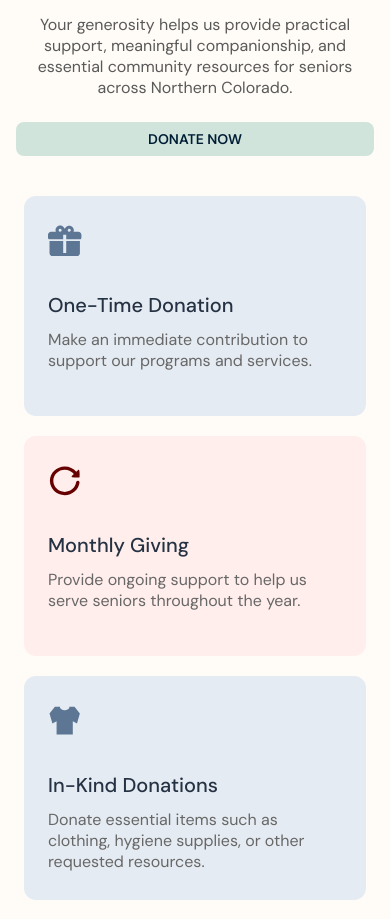
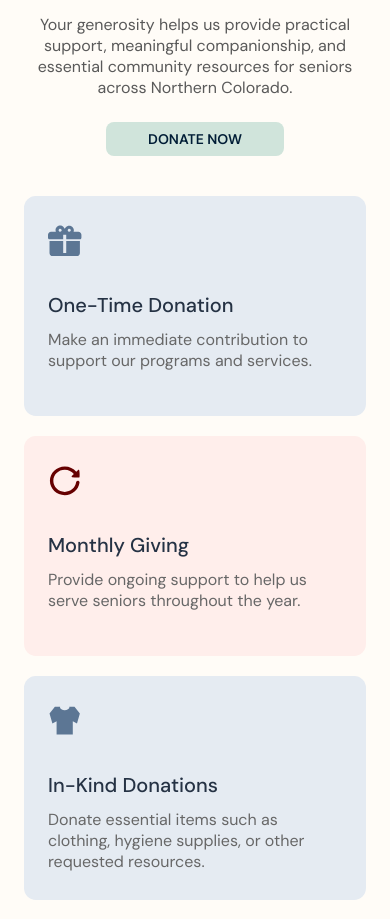
Before and after one commit to tusharjain2001/stephen-table, a React (Vite) app: page /get-involved in a window 390 px wide. Shown: the part 2654-3573 px from the top of the page. Built offline with nearby package versions, Linux system fonts and the light colour scheme.

Commit message:
updated footer

```diff
--- a/src/components/Button.jsx
+++ b/src/components/Button.jsx
@@ -74,8 +74,11 @@ const VARIANTS = {
   // different-sized pills — the same stroke-inside trap the hero pair and the
   // mobile GET HELP / DONATE row already hit. Both pin 34 now; `md:h-auto`
   // hands `fill-soft` back to its padding so >=768 is byte-identical.
+  // Base side padding is 42 (830:10091 is 178 wide around a 94 label), not 32.
+  // It only shows on a hugging caller — Services' two pills are the frame's
+  // full 370 at base, where the label centres and the padding never binds.
   'fill-soft':
-    'h-[34px] w-full rounded-btn bg-s-200 px-[32px] py-[8px] font-sans text-[14px] font-semibold capitalize text-navy md:h-auto md:w-fit md:text-[20px]',
+    'h-[34px] w-full rounded-btn bg-s-200 px-[42px] py-[8px] font-sans text-[14px] font-semibold capitalize text-navy md:h-auto md:w-fit md:px-[32px] md:text-[20px]',
   'outline-soft':
     'h-[34px] w-full rounded-btn border border-[#8db2a1] bg-transparent px-[32px] font-sans text-[14px] font-semibold capitalize tracking-[0.7px] text-navy md:h-[42px] md:w-fit md:border-2 md:text-[20px] md:tracking-[1px]',
 };
--- a/src/pages/GetInvolved.jsx
+++ b/src/pages/GetInvolved.jsx
@@ -308,7 +308,20 @@ function GetInvolved() {
             chipVariant="green-solid"
             chipLabel="donate"
             lede="Your generosity helps us provide practical support, meaningful companionship, and essential community resources for seniors across Northern Colorado."
-            actions={<Button variant="fill-soft" className="w-fit">DONATE NOW</Button>}
+            // 830:10091 is a 178 x 34 pill centred in the 370 block, not the
+            // full-width one `fill-soft` draws at base for Services. Capped
+            // with `max-w` rather than a `w-*` override, which would collide
+            // with the variant's own base `w-full` at equal specificity and
+            // resolve by Tailwind's stylesheet order. `md:` hands it back to
+            // the variant's `w-fit`, so desktop is unchanged.
+            actions={
+              <Button
+                variant="fill-soft"
+                className="mx-auto max-w-[178px] md:mx-0 md:max-w-none"
+              >
+                DONATE NOW
+              </Button>
+            }
           />
           <div className="grid w-full grid-cols-1 gap-5 px-6 sm:grid-cols-2 md:px-10 xl:px-[72px] 2xl:flex 2xl:gap-[14.9px]">
             {DONATE_TILES.map((tile) => (
```
